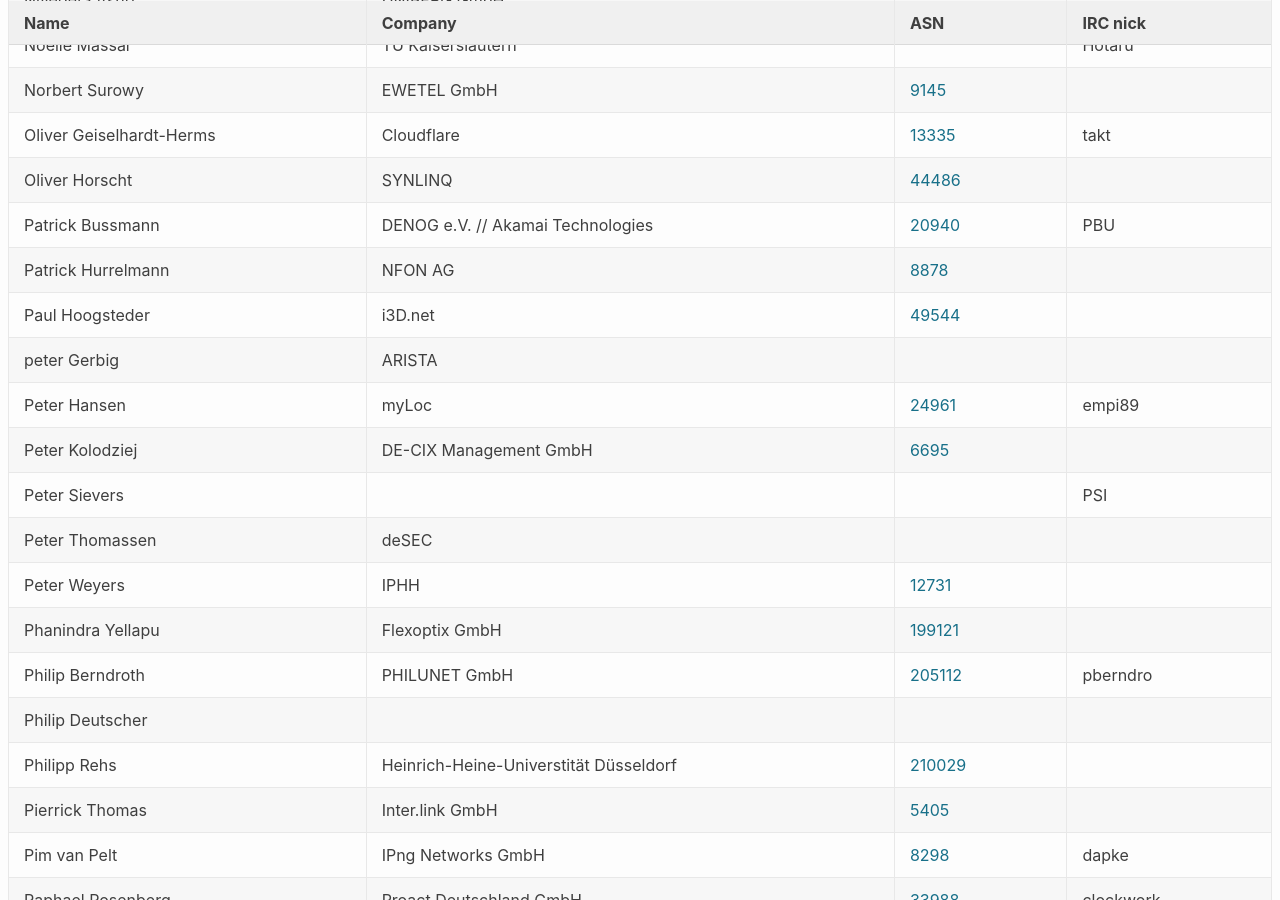
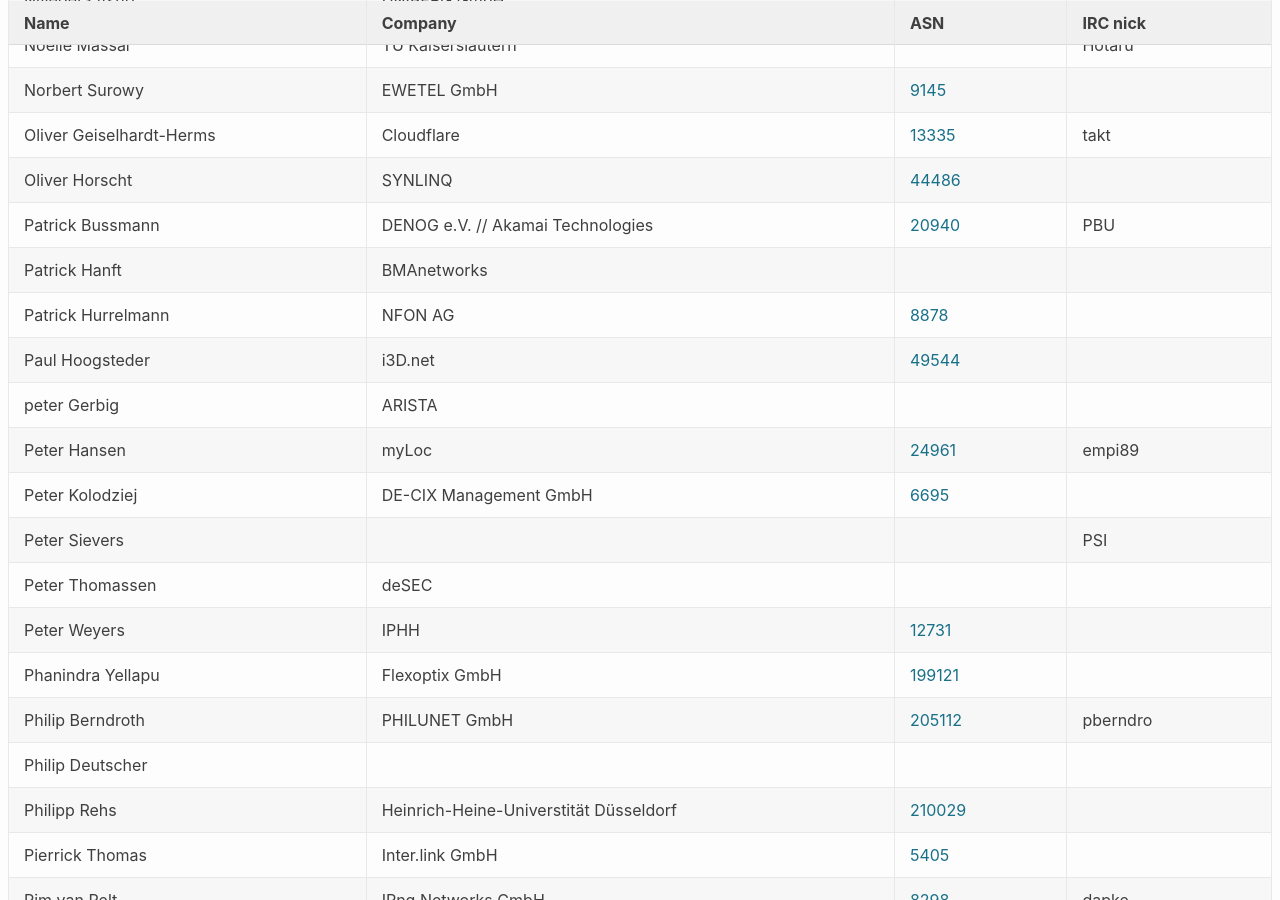
Before and after one commit to denog/pretix-attendeelist, a Jekyll site: the page built from denog14/index.md, in a window 1280 px wide and 900 px high, scrolled down 9334 px. Built offline with Jekyll 4.4.1, drawn with Linux system fonts in a browser that asks for light colours.

Commit message:
Latest data: Thu Nov 10 08:53:17 UTC 2022

```diff
--- a/_data/attendees_denog14_onsite.json
+++ b/_data/attendees_denog14_onsite.json
@@ -1252,6 +1252,12 @@
     "company": "DENOG e.V. // Akamai Technologies",
     "irc": "PBU",
     "asn": "20940"
+  },
+  {
+    "name": "Patrick Hanft",
+    "company": "BMAnetworks",
+    "irc": null,
+    "asn": null
   },
   {
     "name": "Patrick Hurrelmann",
```
